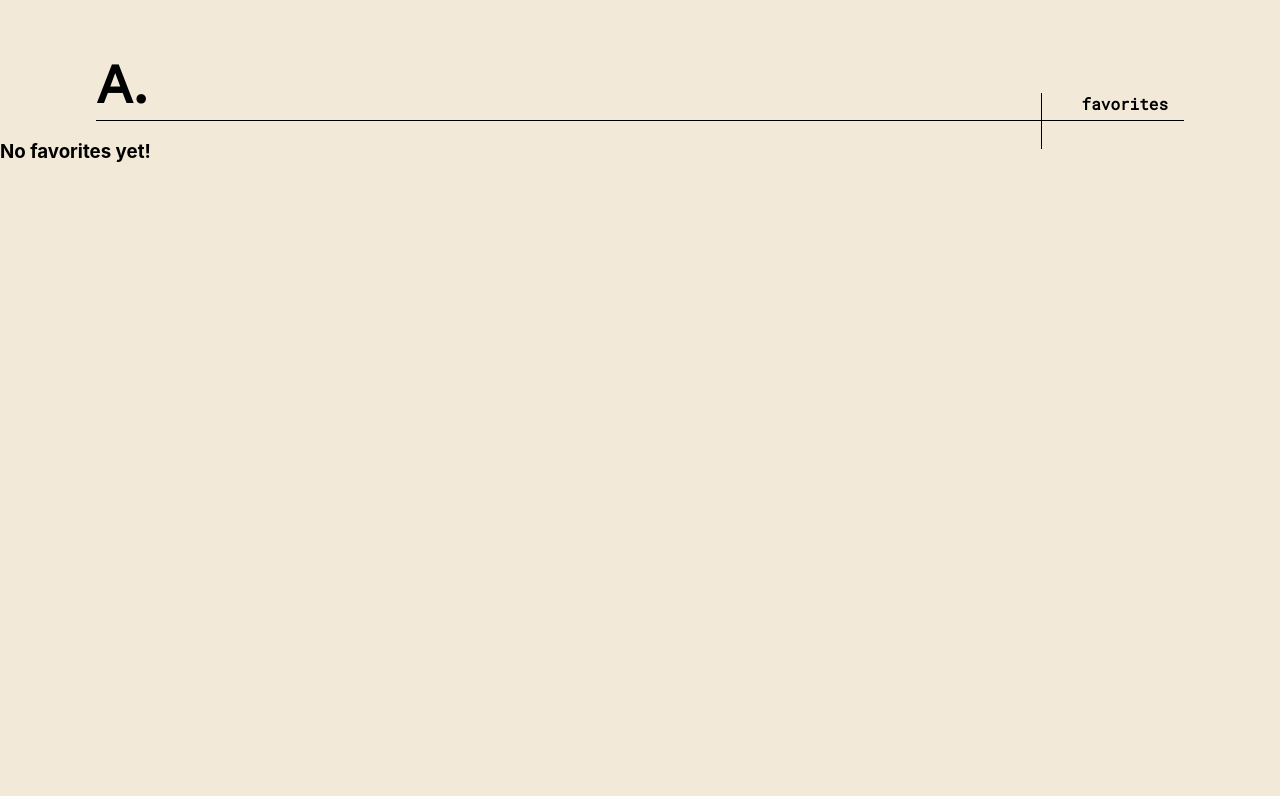
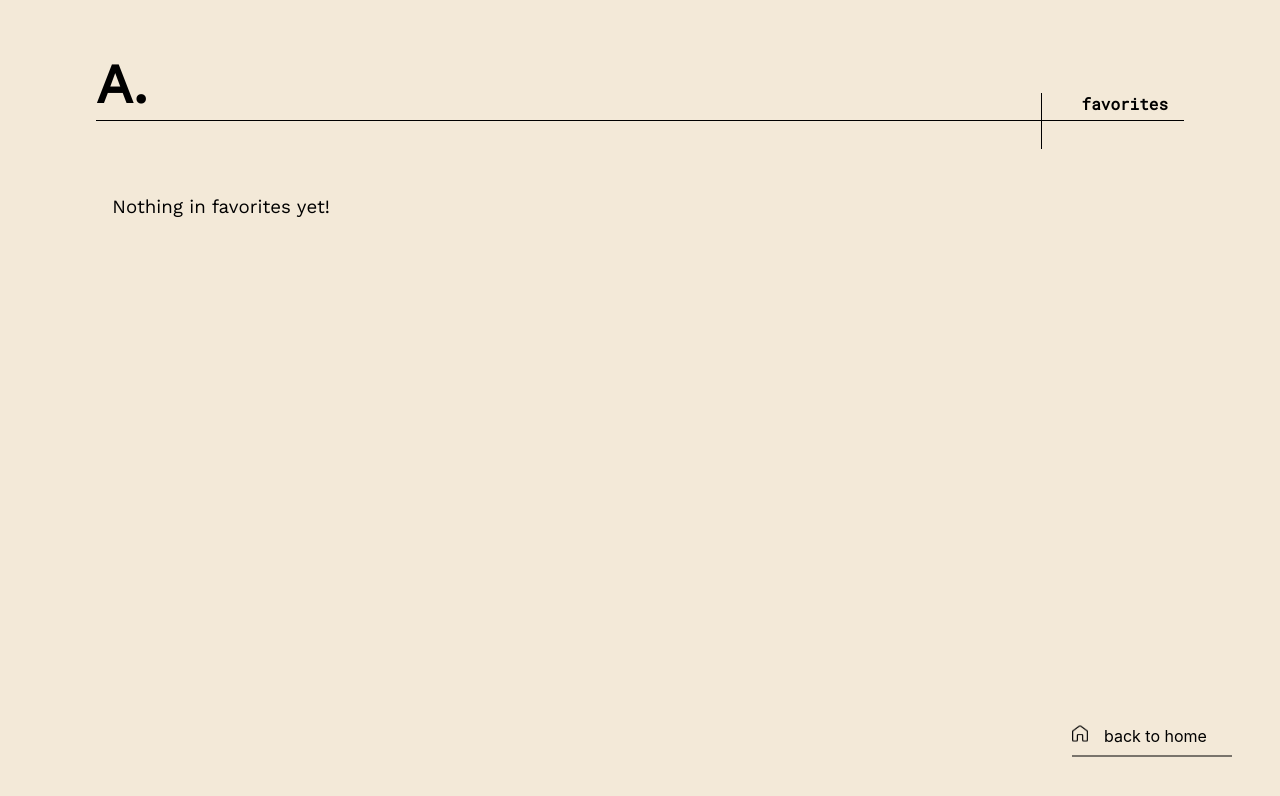
Before and after one commit to michannstoner/articulate, a React (Create React App) app: page /favorites in a window 1280 px wide. Shown: the top 796 px of the page. Built offline with nearby package versions, Linux system fonts and the light colour scheme.

Commit message:
Create reset page method

```diff
--- a/src/components/App/App.js
+++ b/src/components/App/App.js
@@ -9,6 +9,8 @@ import NotFound from '../NotFound/NotFound'
 import React, { Component } from 'react'
 import { Route, Switch } from 'react-router-dom'
 import WordInfo from '../WordInfo/WordInfo'
+import homeIcon from '../../assets/home-icon.png'
+import { Link } from 'react-router-dom'
 
 class App extends Component {
   constructor() {
@@ -47,11 +49,15 @@ class App extends Component {
     this.setState({ favorites: updatedFavorites })
   }
 
+  resetPage = () => {
+    this.setState({ wordToDisplay: '' })
+  }
+
   render() {
 
     return (
       <main className='main'>
-        <Nav />
+        <Nav resetPage={this.resetPage}/>
         <Switch>
           <Route exact path ='/'
             render={() => (
@@ -77,12 +83,23 @@ class App extends Component {
           <Route exact path='/favorites'
             render={() => (
               !this.state.favorites.length ?
-              <h3>No favorites yet!</h3>
+              <div>
+                <h3 className='no-favorites'>Nothing in favorites yet!</h3>
+                <div className='favorite-button-container'>
+                <Link to='/'>
+                  <img className='heart-icon' src={homeIcon} alt='home icon' onClick={this.resetPage}/>
+                </Link>
+                <p className='add-to-favorites'>back to home</p>
+            </div>
+
+              </div>
               :
               <Favorites
                 favoriteWords={this.state.favorites}
                 removeFromFavorites={this.removeFromFavorites}
+                resetPage={this.resetPage}
               />
+
             )}
           />
           <Route
```
